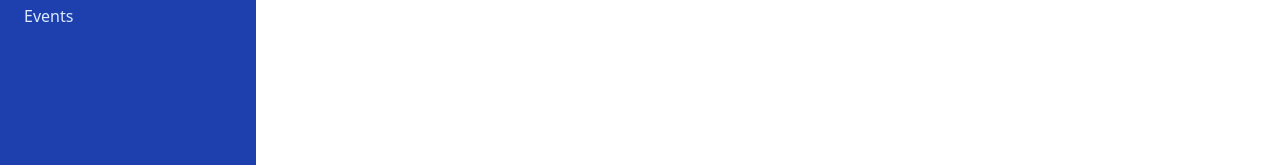
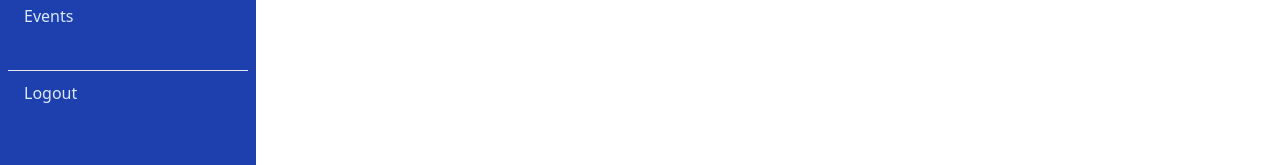
Before and after one commit to ecogalileo/react_school_system, a React (Create React App) app: page /AdminSidebar in a window 1280 px wide. Shown: the part 286-451 px from the top of the page. Built offline with nearby package versions, Linux system fonts and the light colour scheme.

Commit message:
added sidebard and dashboard

```diff
--- a/src/pages/AdminSidebar.js
+++ b/src/pages/AdminSidebar.js
@@ -80,6 +80,13 @@
           >
             Events
           </Link>
+          <hr className='border-1 mt-8'></hr>
+          <Link
+            to='/login'
+            className='block py-2.5 px-4 rounded transition duration-200 hover:bg-blue-700 hover:text-white'
+          >
+            Logout
+          </Link>
         </nav>
       </div>
     </div>
```
